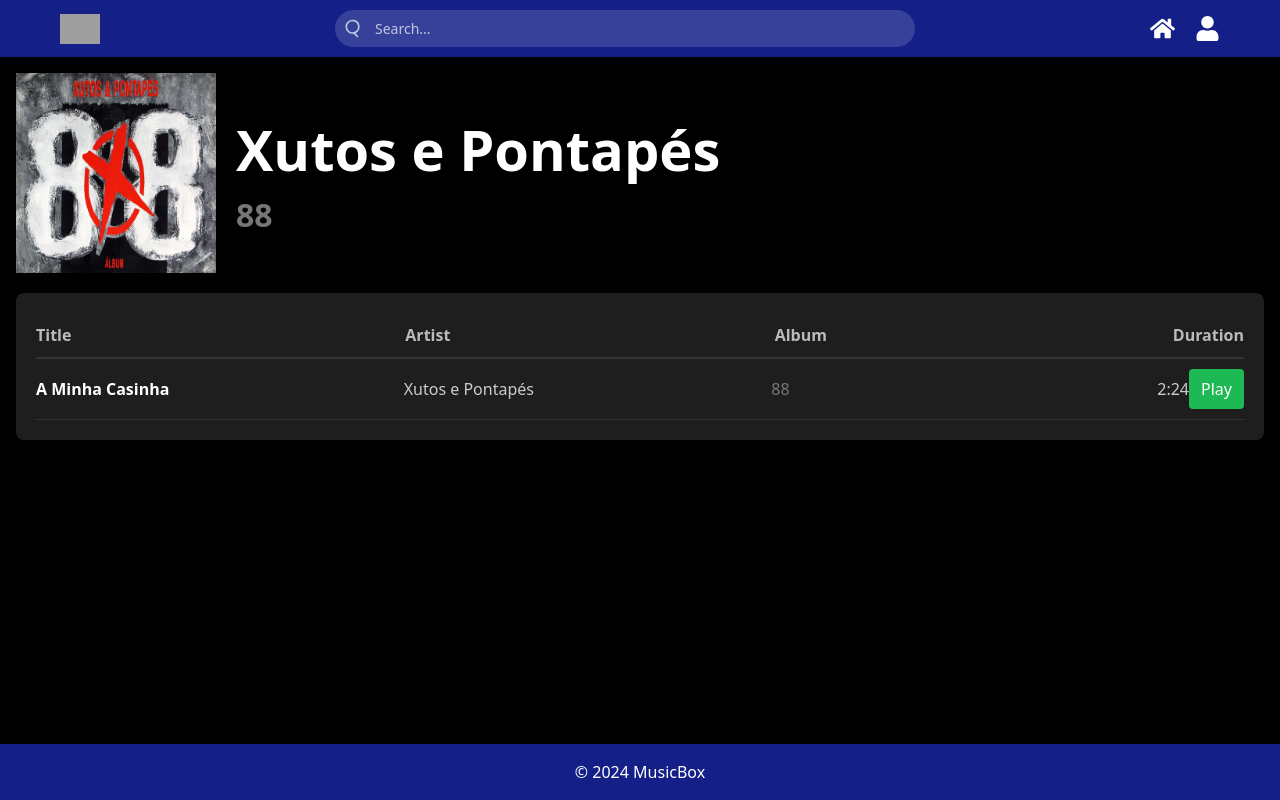
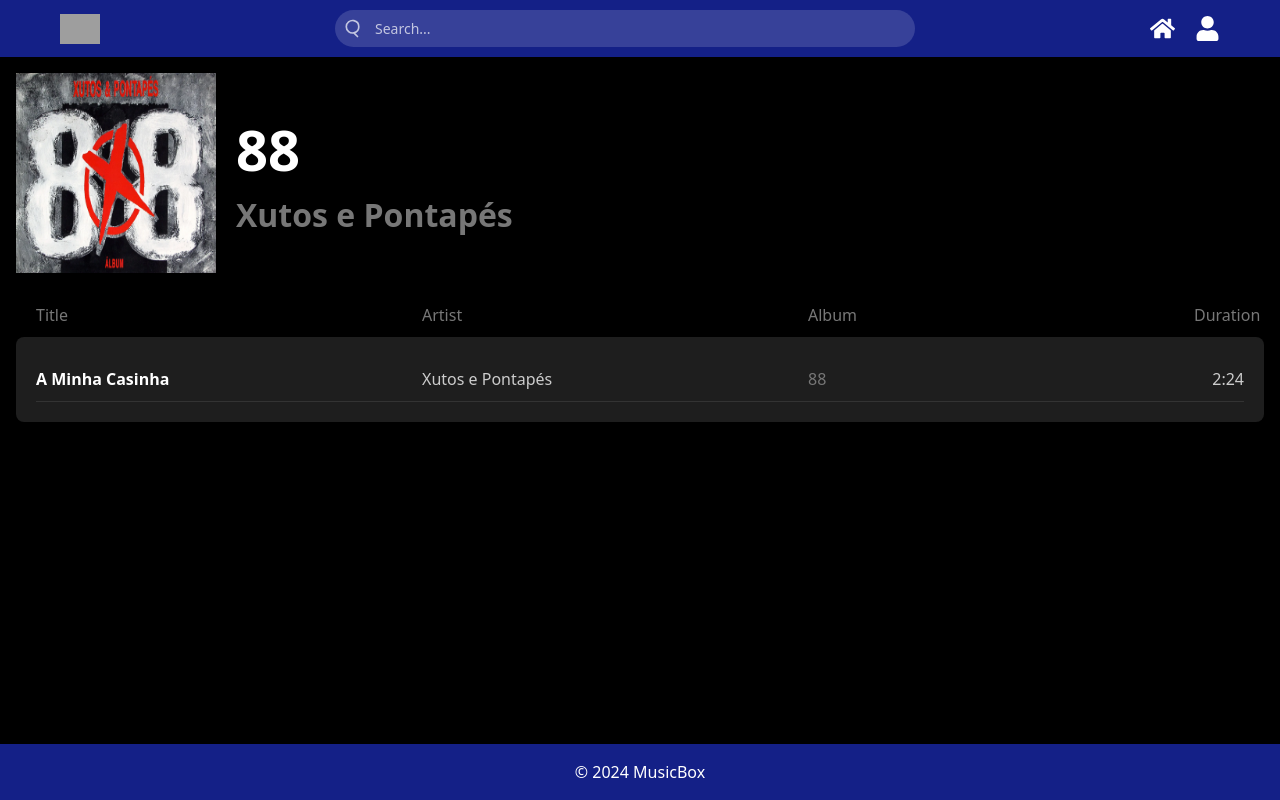
Before and after one commit to ManuelCPinto/IPM-Projeto, a Next.js app: page /player/playlist in a window 1280 px wide. Built offline with nearby package versions, Linux system fonts and the light colour scheme; grey boxes are pictures that could not be loaded.

Commit message:
playlist aligned text

```diff
--- a/src/app/player/playlist/page.tsx
+++ b/src/app/player/playlist/page.tsx
@@ -6,17 +6,21 @@
       <div style={styles.header}>
         <img src={"/playlistlogo.png"} style={styles.playlistlogo} alt="Playlist Logo"/>
         <div style={styles.bandInfo}>
-          <h1 style={styles.bandName}><strong>Xutos e Pontapés</strong></h1>
-          <h2 style={styles.albumName}><strong>88</strong></h2>
+          <h1 style={styles.albumName}><strong>88</strong></h1>
+          <h2 style={styles.bandName}><strong>Xutos e Pontapés</strong></h2>
         </div>
       </div>
-      <div style={styles.playlistContainer}>
-        <div style={styles.headerRow}>
+      <div style={styles.headerContainer}>
+        <div style={styles.headerItem}>
+          <div style={styles.headerRow}>
             <div style={styles.headerTitle}>Title</div>
             <div style={styles.headerArtist}>Artist</div>
             <div style={styles.headerAlbum}>Album</div>
             <div style={styles.headerDuration}>Duration</div>
+          </div>
         </div>
+      </div>
+      <div style={styles.playlistContainer}>
         <div style={styles.songItem}>
           <div style={styles.songInfo}>
             <div style={styles.songTitle}>A Minha Casinha</div>
@@ -24,7 +28,6 @@
             <div style={styles.songAlbum}>88</div>
             <div style={styles.songDuration}>2:24</div>
           </div>
-          <button style={styles.playButton}>Play</button>
         </div>
       </div>
     </div>
@@ -88,26 +91,40 @@
     display: 'flex',
     flexDirection: 'column',
   },
-  bandName: {
+  albumName: {
     fontSize: '3.5rem',
     color: '#fff',
     margin: 0,
   },
-  albumName: {
+  bandName: {
     fontSize: '2rem',
     color: '#777',
     margin: 0,
   },
+  headerContainer: {
+    width: '100%',
+    margin: '0 auto',
+    color: '#fff',
+    paddingLeft: '20px',
+    paddingRight: '20px',
+    paddingBottom: '10px',
+    paddingTop: '10px',
+  },
+  headerItem: {
+    display: 'flex',
+    alignItems: 'center',
+    justifyContent: 'space-between',
+    paddingLeft: '10px 0',
+    paddingRight: '10px 0',
+  },
   headerRow: {
+    flex: 1,
     display: 'grid',
-    gridTemplateColumns: '1fr 1fr 1fr 100px',
-    padding: '10px 0',
-    borderBottom: '2px solid #333',
-    color: '#bbb',
-    fontWeight: 'bold',
+    gridTemplateColumns: '1fr 1fr 1fr 50px',
+    columnGap: '10px',
   },
-  headerTitle: { textAlign: 'left' },
-  headerArtist: { textAlign: 'left' },
-  headerAlbum: { textAlign: 'left' },
-  headerDuration: { textAlign: 'right' }, // Aligns with song duration
+  headerTitle: { color: '#777', textAlign: 'left' },
+  headerArtist: { color: '#777', textAlign: 'left' },
+  headerAlbum: { color: '#777', textAlign: 'left' },
+  headerDuration: { color: '#777', textAlign: 'right' },
 };
```
